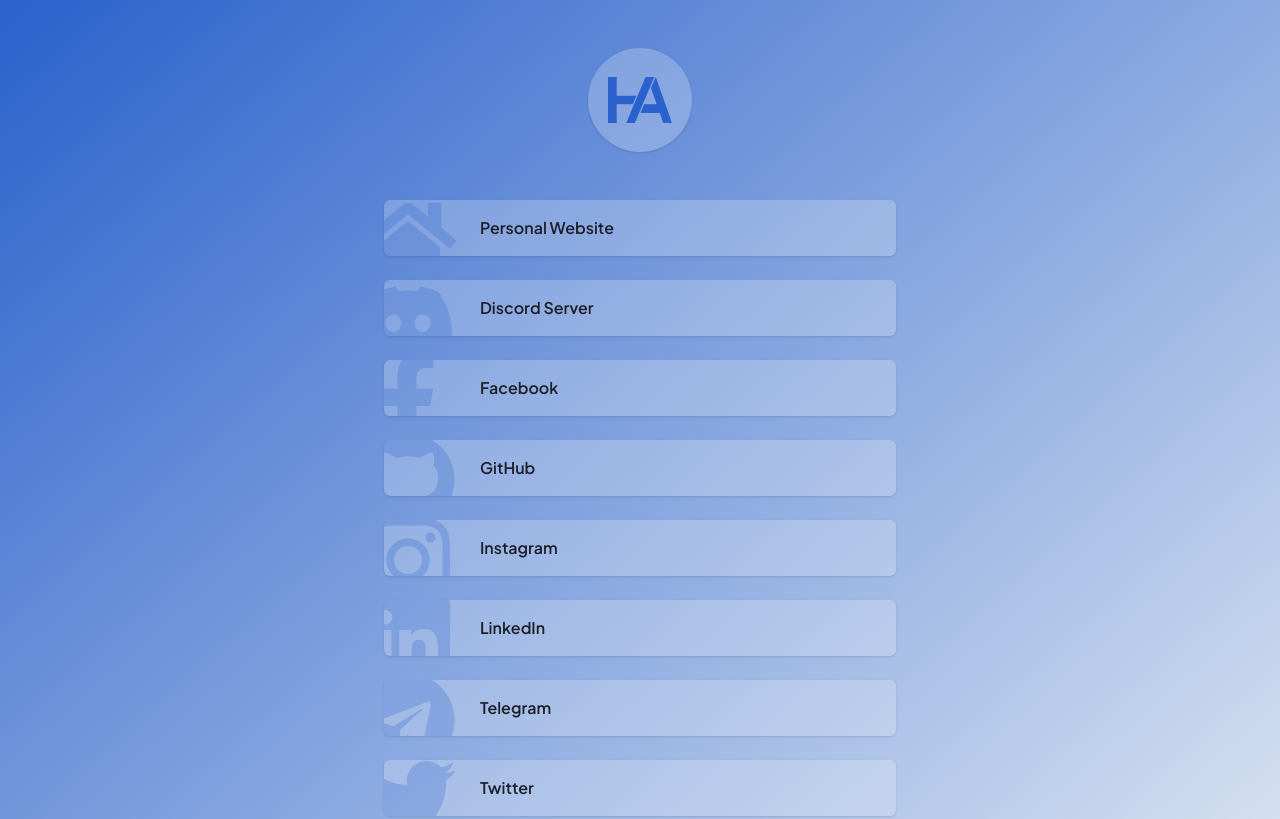
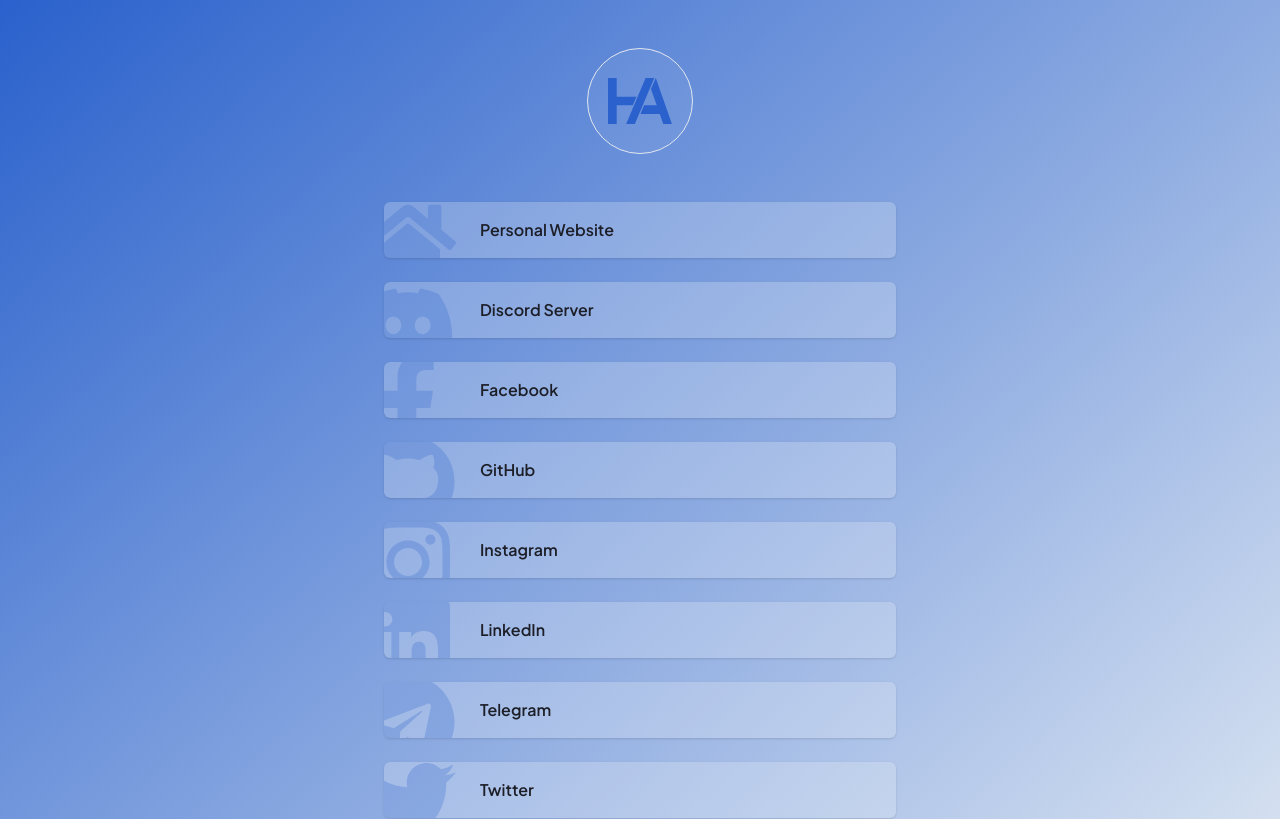
Before and after one commit to hendraaagil/links, a React (Vite) app: page / in a window 1280 px wide. Shown: the top 819 px of the page. Built offline with nearby package versions, Linux system fonts and the light colour scheme.

Commit message:
chore: update deps

```diff
--- a/src/App.tsx
+++ b/src/App.tsx
@@ -1,6 +1,6 @@
 import clsx from 'clsx'
 import { FiExternalLink } from 'react-icons/fi'
-import { ReactComponent as Logo } from './assets/ha-logo.svg'
+import Logo from './assets/ha-logo.svg?react'
 import { Link } from './components'
 import { links } from './data'
 
@@ -11,7 +11,7 @@
       'flex flex-col items-center justify-center'
     )}
   >
-    <div className="rounded-full bg-brand-light bg-opacity-25 p-5 shadow">
+    <div className="rounded-full border border-slate-200 bg-slate-50 bg-opacity-5 p-5">
       <Logo className="h-16 w-16" />
     </div>
     <section className="my-12 flex w-full flex-col space-y-6">
```
Also changed, not shown: package.json (+18 -18 lines), 1 other file (tests, documents, lock files or other folders).
